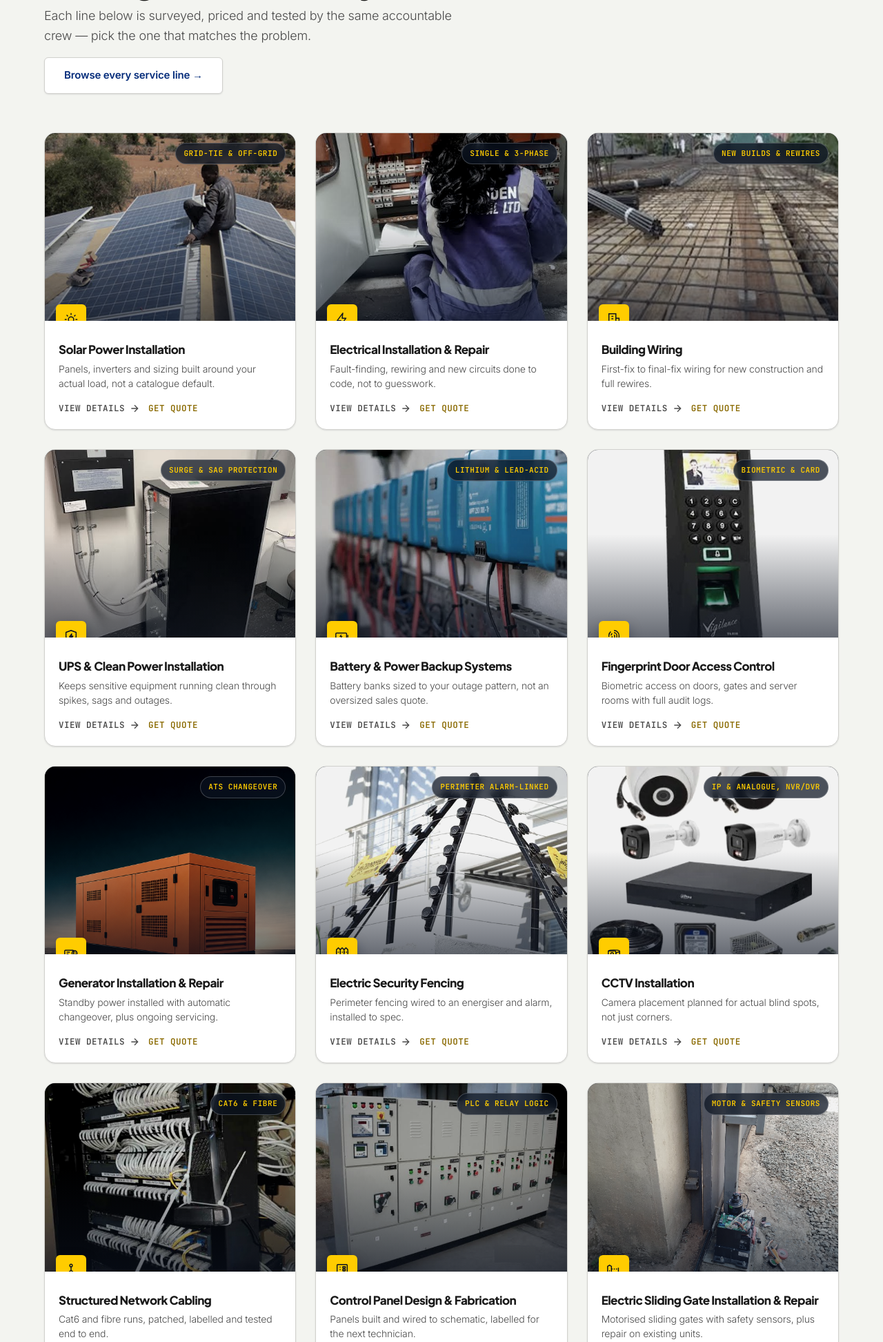
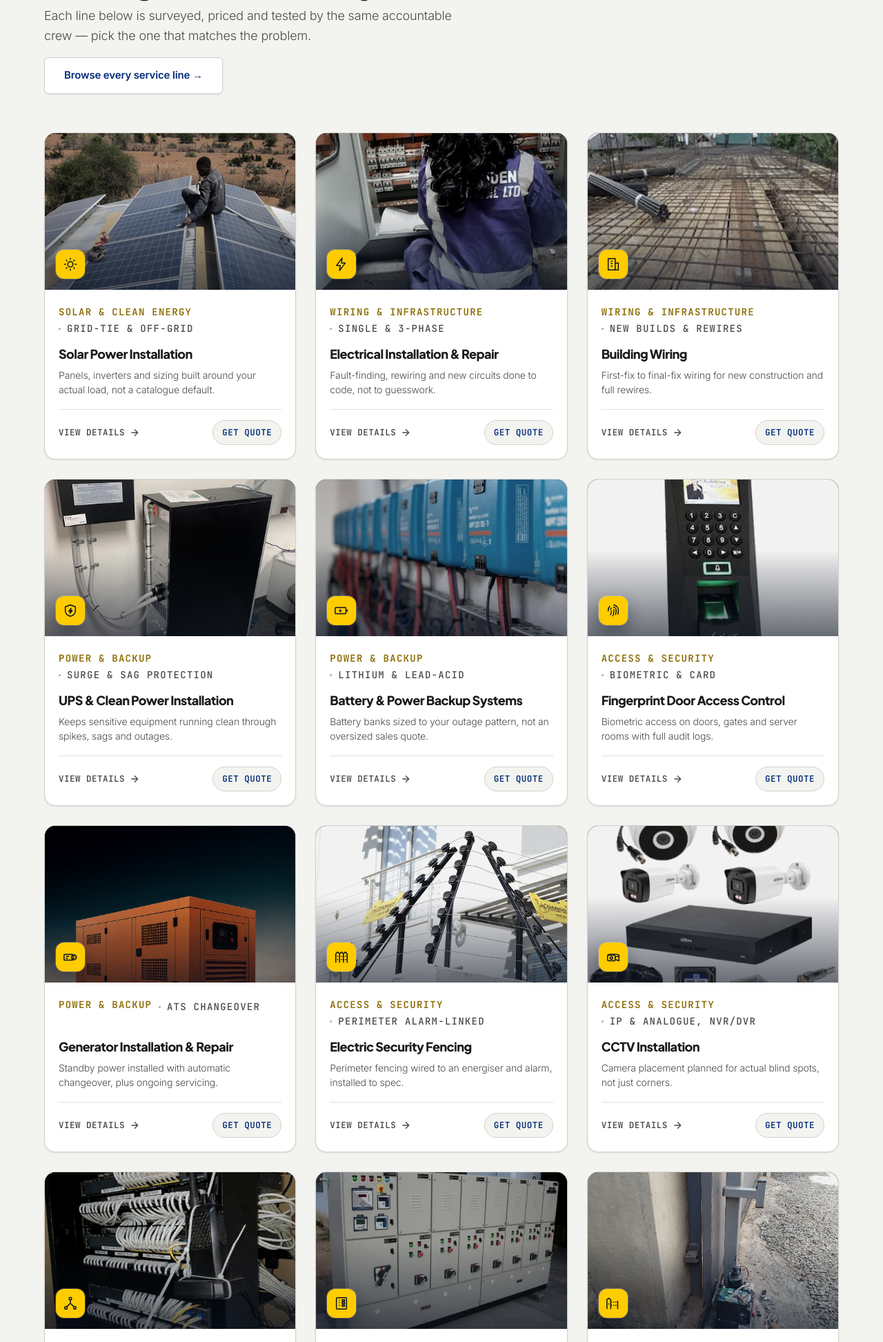
Before and after one commit to qatradersv-ctrl/voltpro, a Django app: page / in a window 1280 px wide. Shown: the part 2299-4244 px from the top of the page at 69% size. Run offline with Django 5.2, Linux system fonts and the light colour scheme; data comes from the database, SQL or seed files in the repository.

Commit message:
Rebuild the service card and fix the icon and quote-link gaps
The cards carried an amber chip over the photo and a title that was not a
link, so the same block read as a poster rather than a catalogue entry. The
category and technical spec now sit above the headline, which is itself the
primary link, and the media band tightens from 4:3 to 16:10.

- Draw an amber rule across the card on hover and keyboard focus, and split
  the footer into a text link plus a pill action
- Move the icon tile inside the media box: the media clips its own overflow
  for the zoom, so the tile straddling its edge was being cut in half
- Add the seven sprite symbols (shield, design, clipboard, package,
  check-circle, wrench, alert-triangle) that featured services referenced
  but never existed, leaving blank tiles
- Define selectService once in base.html so "Get quote" prefills the form
  where it exists and links to it elsewhere; the old handler only existed on
  the home page and threw a ReferenceError on every other card

```diff
--- a/static/core/css/style.css
+++ b/static/core/css/style.css
@@ -907,12 +907,6 @@ body.nav-open .nav-toggle-bars span:nth-child(3){ top:5px; transform: rotate(-13
   content:""; position:absolute; inset:0;
   background: linear-gradient(180deg, rgba(11,18,32,0) 45%, rgba(11,18,32,0.6) 100%);
 }
-.service-card-chip{
-  position:absolute; top: 14px; right: 14px; z-index: 2;
-  background: rgba(11,18,32,0.72); backdrop-filter: blur(6px); color: var(--accent);
-  font-family: var(--font-mono); font-size: 11px; font-weight:600; letter-spacing: 0.05em; text-transform: uppercase;
-  padding: 6px 11px; border-radius: 999px; border: 1px solid rgba(255,255,255,.22);
-}
 .service-card-icon{
   position:absolute; left: 16px; bottom: -20px; z-index: 2;
   width: 44px; height: 44px; display:flex; align-items:center; justify-content:center;
@@ -2869,3 +2863,66 @@ p{ text-wrap: pretty; }
 @media (max-width: 700px){
   .hero-shot::before, .hero-shot::after{ width: 26px; height: 26px; }
 }
+
+/* =========================================================
+   PASS 5 — service cards
+   ========================================================= */
+.service-card{
+  position: relative;
+  background: var(--bg-alt);
+}
+/* an amber rule draws across the top of the card on hover or keyboard focus */
+.service-card::before{
+  content: ""; position: absolute; z-index: 3; top: 0; left: 0; width: 0; height: 3px;
+  background: linear-gradient(90deg, var(--accent) 0%, var(--accent-dim) 100%);
+  transition: width .4s cubic-bezier(.22,.61,.36,1);
+}
+.service-card:hover::before, .service-card:focus-within::before{ width: 100%; }
+
+/* tighter media band — the spec chip moved into the copy so the photo stays clear */
+.service-card-media{ aspect-ratio: 16 / 10; }
+/* the tile sits inside the media box — the media clips its own overflow for
+   the zoom, so a tile straddling its edge would be cut in half */
+.service-card-icon{
+  left: 16px; bottom: 16px; width: 42px; height: 42px; border-radius: 12px;
+  box-shadow: 0 0 0 1px rgba(255,255,255,.22), 0 10px 22px rgba(11,18,32,.42);
+  transition: transform .28s cubic-bezier(.22,.61,.36,1);
+}
+.service-card:hover .service-card-icon{ transform: translateY(-3px); }
+
+.service-card-content{ padding: 22px 20px 20px; }
+.service-card-meta{
+  display:flex; align-items:center; flex-wrap:wrap; gap: 4px 9px; margin: 0 0 9px;
+  font-family: var(--font-mono); font-size: 10px; letter-spacing: .09em;
+  text-transform: uppercase; line-height: 1.3;
+}
+.service-card-cat{ color: var(--accent-ink); font-weight: 600; }
+.service-card-spec{ display:inline-flex; align-items:center; gap: 9px; color: var(--text-muted); font-weight: 500; }
+.service-card-spec::before{
+  content: ""; width: 3px; height: 3px; border-radius: 50%;
+  background: currentColor; opacity: .45; flex: none;
+}
+.service-card h3{
+  font-size: 18px; line-height: 1.28; margin: 0 0 9px;
+  display: -webkit-box; -webkit-line-clamp: 2; line-clamp: 2; -webkit-box-orient: vertical; overflow: hidden;
+}
+.service-card h3 a{ color: inherit; }
+.service-card:hover h3 a{ color: var(--primary); }
+
+/* one text link for the page, one pill for the action */
+.service-card-actions{
+  margin-top: auto; padding-top: 15px; border-top: 1px solid var(--line-bright);
+  justify-content: space-between; gap: 14px;
+}
+.service-card-link--quote{
+  padding: 7px 13px; border: 1px solid var(--line); border-radius: 999px;
+  background: var(--bg-panel); color: var(--primary);
+}
+.service-card-link--quote:hover{
+  border-color: var(--primary); background: #EEF2FB; color: var(--primary);
+}
+@media (max-width: 640px){
+  .service-card-media{ aspect-ratio: 4 / 3; }
+  .service-card-content{ padding: 18px 16px 16px; }
+  .service-card h3{ font-size: 16.5px; }
+}
--- a/templates/core/_service_card.html
+++ b/templates/core/_service_card.html
@@ -1,7 +1,7 @@
 {% comment %}
 Usage: {% include "core/_service_card.html" with service=service %}
 {% endcomment %}
-<div class="service-card">
+<article class="service-card">
   <div class="service-card-media">
     <img
       src="{{ service.cover_image_url }}"
@@ -12,22 +12,25 @@ Usage: {% include "core/_service_card.html" with service=service %}
       fetchpriority="low"
       onerror="this.onerror=null;this.src=this.dataset.fallbackSrc;"
     >
-    {% if service.rating_note %}<span class="service-card-chip">{{ service.rating_note }}</span>{% endif %}
     <span class="service-card-icon">
       <svg class="card-icon"><use href="#icon-{{ service.icon }}"/></svg>
     </span>
   </div>
   <div class="service-card-content">
-    <h3>{{ service.title }}</h3>
+    <p class="service-card-meta">
+      <span class="service-card-cat">{{ service.get_category_display }}</span>
+      {% if service.rating_note %}<span class="service-card-spec">{{ service.rating_note }}</span>{% endif %}
+    </p>
+    <h3><a href="{% url 'core:service_detail' service.slug %}">{{ service.title }}</a></h3>
     <p>{{ service.short_description }}</p>
     <div class="service-card-actions">
       <a href="{% url 'core:service_detail' service.slug %}" class="service-card-link">
         View details
-        <svg viewBox="0 0 24 24" width="16" height="16" fill="none" stroke="currentColor" stroke-width="2">
+        <svg viewBox="0 0 24 24" width="16" height="16" fill="none" stroke="currentColor" stroke-width="2" aria-hidden="true">
           <path d="M5 12h14M12 5l7 7-7 7"/>
         </svg>
       </a>
-      <a href="#contact" onclick="selectService({{ service.pk }})" class="service-card-link service-card-link--quote">Get quote</a>
+      <a href="{% url 'core:home' %}?service={{ service.pk }}#contact" class="service-card-link service-card-link--quote" onclick="return !selectService({{ service.pk }})">Get quote</a>
     </div>
   </div>
-</div>
+</article>
--- a/templates/core/base.html
+++ b/templates/core/base.html
@@ -428,6 +428,23 @@
     });
   });
 })();
+
+/* "Get quote" on a service card: prefill the form when it is on the page and
+   stay put, otherwise let the link carry the visitor to the home form. */
+window.selectService = function(serviceId){
+  var select = document.getElementById('id_service');
+  if(!select) return false;
+  select.value = serviceId;
+  select.dispatchEvent(new Event('change', { bubbles: true }));
+  var panel = select.closest('.quote-form') || select;
+  panel.scrollIntoView({ behavior: 'smooth', block: 'center' });
+  select.focus({ preventScroll: true });
+  return true;
+};
+(function(){
+  var wanted = new URLSearchParams(window.location.search).get('service');
+  if(wanted) window.selectService(wanted);
+})();
 </script>
 <div class="mobile-actionbar" aria-hidden="false">
   <a href="tel:+254715117855" class="btn btn-ghost">
--- a/templates/core/home.html
+++ b/templates/core/home.html
@@ -28,13 +28,6 @@ function showModal() {
 
 function closeModal() {
   document.getElementById('confirmationModal').classList.remove('active');
-}
-
-function selectService(serviceId) {
-  const serviceSelect = document.getElementById('id_service');
-  if (serviceSelect) {
-    serviceSelect.value = serviceId;
-  }
 }
 
 // Confirm the quote request without losing the page context
```
Also changed, not shown: templates/core/_icons.html (+31 -0 lines).
